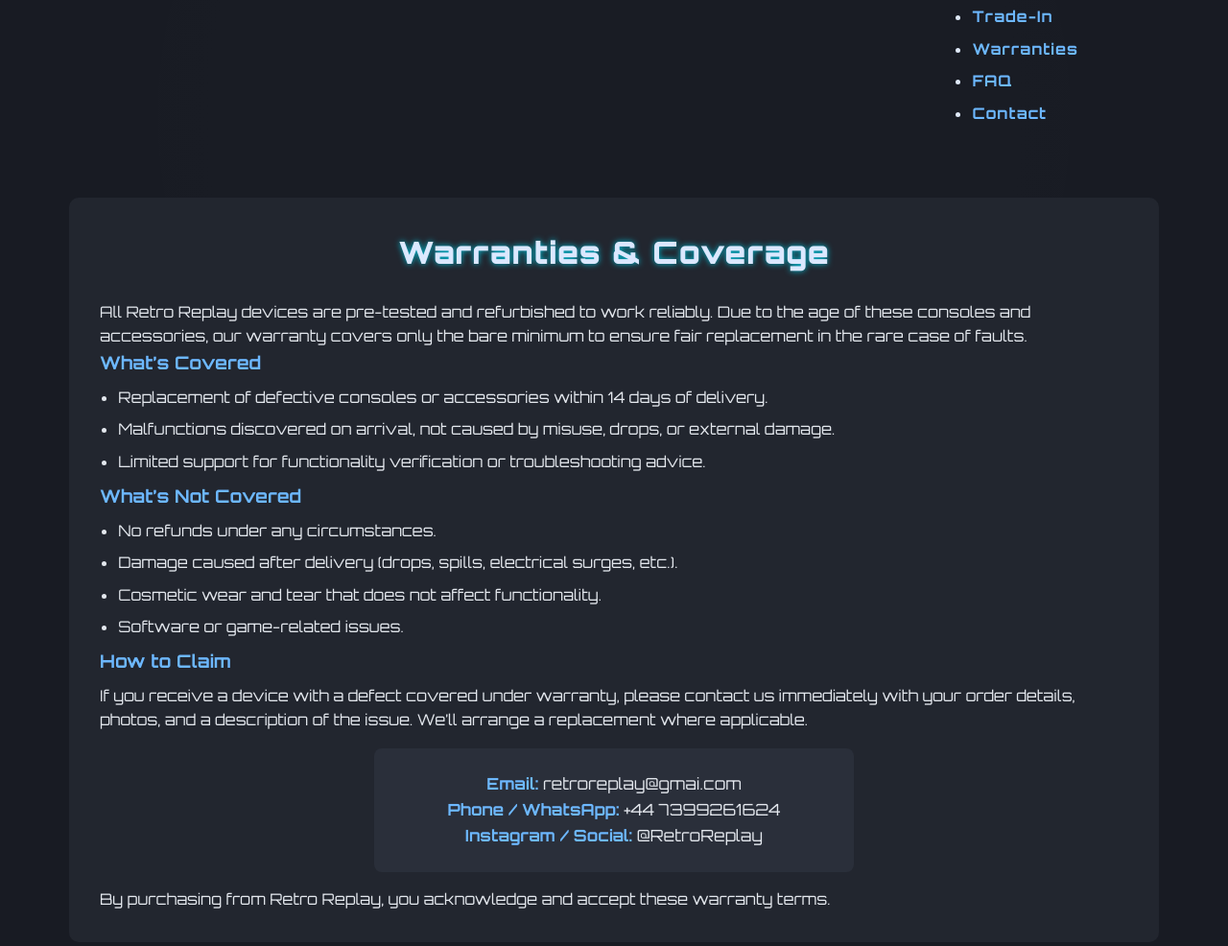
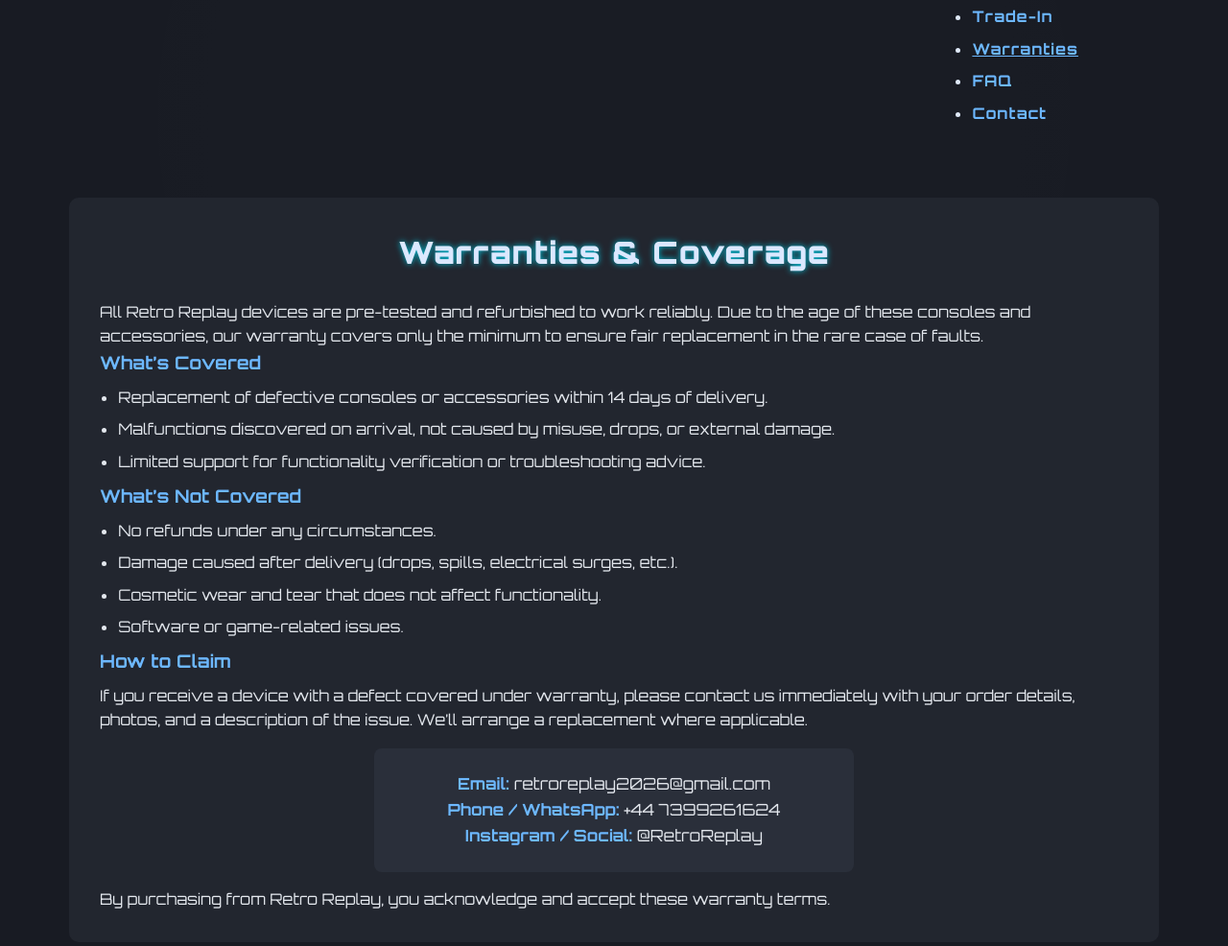
Before and after one commit to Taccountant2026/retro-replay, a plain HTML site: page warranties.html in a window 1280 px wide. Shown: the part 280-1266 px from the top of the page at 96% size. Drawn offline with Linux system fonts and the light colour scheme.

Commit message:
Update warranties.html

```diff
--- a/warranties.html
+++ b/warranties.html
@@ -6,6 +6,8 @@
 <title>Warranties — Retro Replay</title>
 <link href="https://fonts.googleapis.com/css2?family=Orbitron:wght@400;600;700;900&display=swap" rel="stylesheet">
 <link rel="stylesheet" href="style.css">
+<link rel="shortcut icon" href="assets/logo.png" type="image/x-icon">
+
 <style>
   body {
     font-family: 'Orbitron', sans-serif;
@@ -34,7 +36,12 @@
     justify-content:center;
     gap:1rem;
   }
-  nav a { color:#6db8ff; text-decoration:none; font-weight:bold; transition:0.2s; }
+  nav a {
+    color:#6db8ff;
+    text-decoration:none;
+    font-weight:bold;
+    transition:0.2s;
+  }
   nav a:hover, nav a.active { text-decoration:underline; }
 
   .section-box {
@@ -43,21 +50,20 @@
     border-radius:10px;
     margin-bottom:3rem;
   }
-  .section-title { text-align:center; font-size:2rem; margin-bottom:1.5rem; }
-  .section-box h3 { margin-bottom:0.5rem; color:#6db8ff; }
+
+  .section-title {
+    text-align:center;
+    font-size:2rem;
+    margin-bottom:1.5rem;
+  }
+
+  .section-box h3 {
+    margin-bottom:0.5rem;
+    color:#6db8ff;
+  }
 
   ul { padding-left:1.2rem; }
   li { margin-bottom:0.5rem; }
-
-  .ambient {
-    position:fixed;
-    top:0; left:0; width:100%; height:100%;
-    background:radial-gradient(circle at center, rgba(255,255,255,0.02), transparent 70%);
-    pointer-events:none;
-    z-index:0;
-    animation: pulse 5s infinite;
-  }
-  @keyframes pulse { 0%,100%{opacity:0.02;} 50%{opacity:0.04;} }
 
   .contact-info {
     background:#2a2f3a;
@@ -70,6 +76,16 @@
   }
   .contact-info strong { color:#6db8ff; }
 
+  .ambient {
+    position:fixed;
+    top:0; left:0; width:100%; height:100%;
+    background:radial-gradient(circle at center, rgba(255,255,255,0.02), transparent 70%);
+    pointer-events:none;
+    z-index:0;
+    animation: pulse 5s infinite;
+  }
+  @keyframes pulse { 0%,100%{opacity:0.02;} 50%{opacity:0.04;} }
+
   @media(max-width:768px){
     .wrap { padding:1.2rem; }
     header { flex-direction:column; gap:1rem; }
@@ -77,15 +93,17 @@
     .section-title { font-size:1.5rem; }
   }
 </style>
-<link rel="shortcut icon" href="assets/logo.png" type="image/x-icon">
 </head>
+
 <body>
 
 <div class="ambient"></div>
 
 <div class="wrap">
+
 <header>
   <img src="assets/logo.png" alt="Retro Replay logo" class="logo">
+
   <nav class="navbar">
     <div class="nav-logo">RetroReplay</div>
     <ul class="nav-links">
@@ -97,7 +115,7 @@
       <li><a href="mods-upgrades.html">Mods & Upgrades</a></li>
       <li><a href="how-we-refurbish.html">How We Refurbish</a></li>
       <li><a href="trade-in.html">Trade-In</a></li>
-      <li><a href="warranties.html">Warranties</a></li>
+      <li><a href="warranties.html" class="active">Warranties</a></li>
       <li><a href="faq.html">FAQ</a></li>
       <li><a href="contact.html">Contact</a></li>
     </ul>
@@ -107,7 +125,7 @@
 <section class="section-box">
   <h2 class="section-title">Warranties & Coverage</h2>
 
-  <p>All Retro Replay devices are pre-tested and refurbished to work reliably. Due to the age of these consoles and accessories, our warranty covers only the bare minimum to ensure fair replacement in the rare case of faults.</p>
+  <p>All Retro Replay devices are pre-tested and refurbished to work reliably. Due to the age of these consoles and accessories, our warranty covers only the minimum to ensure fair replacement in the rare case of faults.</p>
 
   <h3>What’s Covered</h3>
   <ul>
@@ -128,7 +146,7 @@
   <p>If you receive a device with a defect covered under warranty, please contact us immediately with your order details, photos, and a description of the issue. We’ll arrange a replacement where applicable.</p>
 
   <div class="contact-info">
-    <p><strong>Email:</strong> retroreplay@gmai.com</p>
+    <p><strong>Email:</strong> retroreplay2026@gmail.com</p>
     <p><strong>Phone / WhatsApp:</strong> +44 7399261624</p>
     <p><strong>Instagram / Social:</strong> @RetroReplay</p>
   </div>
```
